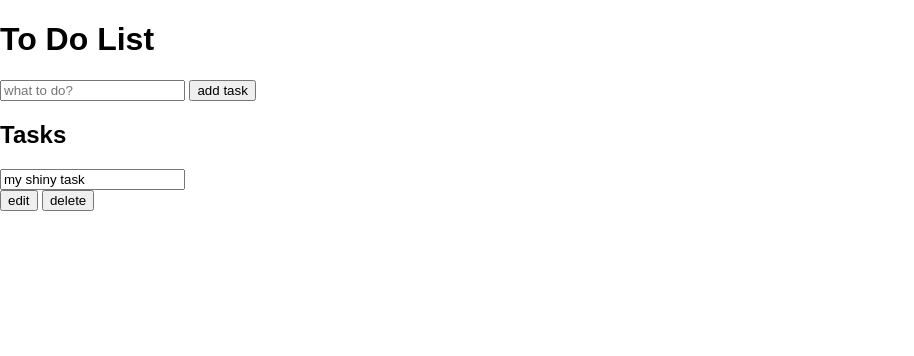
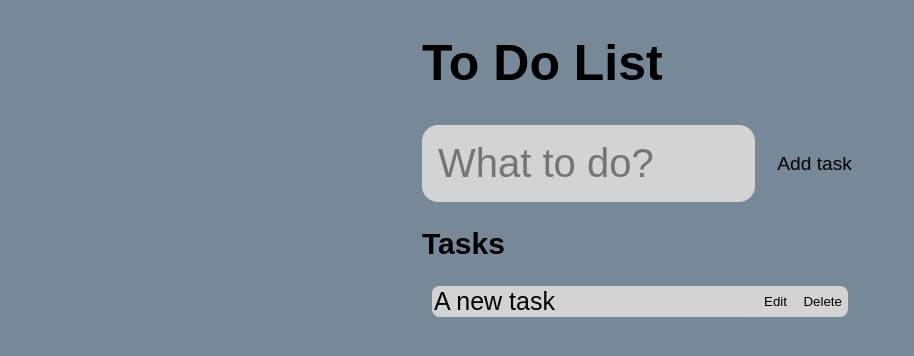
Before and after one commit to evstraub/ToDo-list, a website built with webpack: page dist/index.html in a window 1280 px wide. Shown: the whole page, without its empty margins (0-914 px from the left). Built offline with Linux system fonts and the light colour scheme.

Commit message:
added styling and fixed html

```diff
--- a/src/style.css
+++ b/src/style.css
@@ -1,6 +1,69 @@
 html,
 body {
-  width: 100%;
+  display: flex;
+  flex-direction: column;
+  min-height: 100vh;
+
   margin: 0 auto;
   font-family: Arial, Helvetica, sans-serif;
+  background-color: lightslategray;
 }
+h1 {
+  font-size: 50px;
+}
+#new-task-form {
+  display: flex;
+}
+
+#new-task-input {
+  background-color: lightgrey;
+  width: 300px;
+  height: auto;
+  font-size: 40px;
+  border-radius: 8px;
+  border: none;
+  flex: 1 1 0%;
+  padding: 1rem;
+  border-radius: 1rem;
+  margin-right: 1rem;
+}
+#new-task-submit {
+  background-color: lightslategray;
+  border: none;
+  font-size: larger;
+  cursor: pointer;
+}
+h2 {
+  font-size: 30px;
+}
+.text {
+  background-color: lightgrey;
+  width: auto;
+  height: auto;
+  font-size: 25px;
+  border-radius: 8px;
+  border: none;
+}
+.delete {
+  cursor: pointer;
+  appearance: none;
+  border: none;
+  outline: none;
+  background: none;
+}
+.edit {
+  cursor: pointer;
+  appearance: none;
+  border: none;
+  outline: none;
+  background: none;
+}
+#tasks .task {
+  display: flex;
+  justify-content: space-between;
+  background-color: lightgray;
+  border-radius: 8px;
+  align-items: center;
+  justify-content: center;
+  margin: 10px;
+}
```
Also changed, not shown: dist/bundle.js, dist/index.html.
